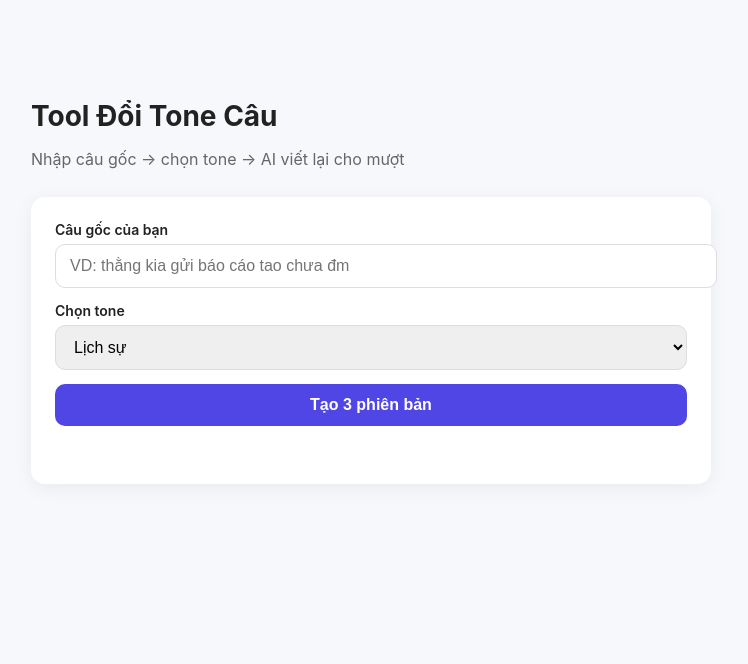
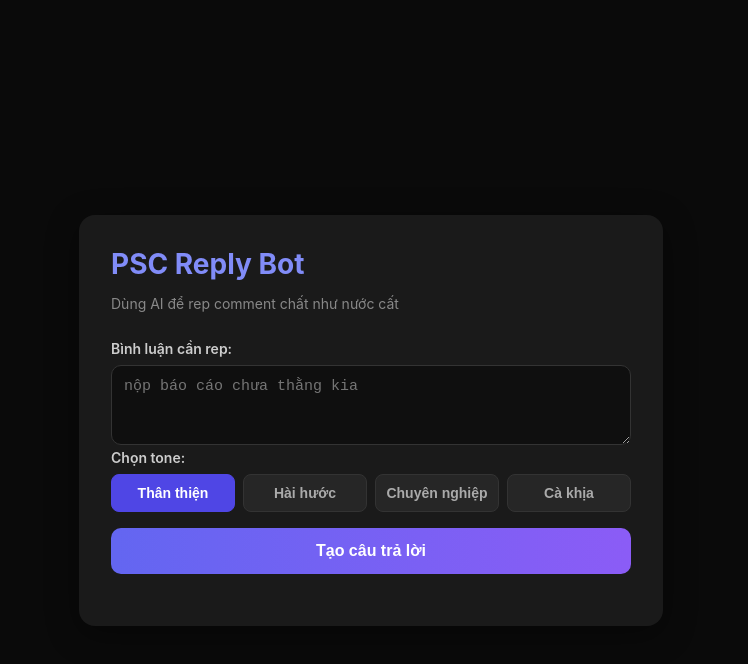
Before and after one commit to pscbenlee/tonefixer, a website: page index.html in a window 1280 px wide. Shown: the whole page, without its empty margins (269-1017 px from the left). Drawn offline with Linux system fonts and the light colour scheme.

Commit message:
Update index.html

```diff
--- a/index.html
+++ b/index.html
@@ -3,52 +3,64 @@
 <head>
 <meta charset="utf-8"/>
 <meta name="viewport" content="width=device-width,initial-scale=1"/>
-<title>ToneFixer - Đổi tone câu chữ</title>
+<title>PSC Reply Bot</title>
 <style>
-body{font-family:-apple-system,BlinkMacSystemFont,"Segoe UI",Roboto;max-width:680px;margin:60px auto;padding:20px;background:#f7f8fc;color:#222}
-h1{font-size:28px;margin-bottom:8px}
-p.sub{color:#666;margin-bottom:28px}
-.card{background:white;border-radius:14px;padding:24px;box-shadow:0 4px 20px rgba(0,0,0,.06)}
-label{font-weight:600;font-size:14px;margin-bottom:6px;display:block}
-input,select,button{width:100%;padding:12px 14px;border:1px solid #ddd;border-radius:10px;font-size:16px;margin-bottom:14px}
-button{background:#4f46e5;color:white;border:0;font-weight:600;cursor:pointer}
-button:hover{background:#4338ca}
+body{background:#0a0a0a;color:#e5e5e5;font-family:-apple-system,BlinkMacSystemFont,"Segoe UI",Roboto;display:flex;justify-content:center;align-items:center;min-height:100vh;margin:0;padding:20px}
+.card{background:#1a1a1a;border-radius:16px;padding:32px;max-width:520px;width:100%;box-shadow:0 8px 32px rgba(0,0,0,.4)}
+h1{color:#818cf8;font-size:28px;margin:0 0 8px}
+.sub{color:#888;margin-bottom:28px;font-size:14px}
+label{font-weight:600;font-size:14px;margin-bottom:8px;display:block;color:#ccc}
+textarea{width:100%;background:#0f0f0f;border:1px solid #333;border-radius:10px;padding:12px;color:#e5e5e5;font-size:15px;resize:vertical;min-height:80px;box-sizing:border-box}
+textarea:focus{outline:0;border-color:#818cf8}
+.tone-wrap{display:grid;grid-template-columns:1fr 1fr 1fr 1fr;gap:8px;margin-bottom:16px}
+.tone-btn{padding:10px;background:#262626;border:1px solid #333;border-radius:8px;color:#aaa;cursor:pointer;font-size:14px;transition:.2s}
+.tone-btn.active{background:#4f46e5;border-color:#4f46e5;color:white}
+.tone-btn:hover:not(.active){border-color:#555}
+button{width:100%;padding:14px;background:linear-gradient(90deg,#6366f1,#8b5cf6);border:0;border-radius:10px;color:white;font-weight:600;font-size:16px;cursor:pointer}
+button:hover{opacity:.9}
 #out{margin-top:20px}
-.item{background:#f3f4f6;border-radius:10px;padding:14px;margin-bottom:10px}
-.item b{color:#4f46e5;font-size:13px}
+.item{background:#262626;border-radius:10px;padding:14px;margin-bottom:10px;border-left:3px solid #818cf8}
 </style>
 </head>
 <body>
-<h1>Tool Đổi Tone Câu</h1>
-<p class="sub">Nhập câu gốc → chọn tone → AI viết lại cho mượt</p>
+<div class="card">
+<h1>PSC Reply Bot</h1>
+<p class="sub">Dùng AI để rep comment chất như nước cất</p>
 
-<div class="card">
-<label>Câu gốc của bạn</label>
-<input id="text" placeholder="VD: thằng kia gửi báo cáo tao chưa đm"/>
+<label>Bình luận cần rep:</label>
+<textarea id="text" placeholder="nộp báo cáo chưa thằng kia"></textarea>
 
-<label>Chọn tone</label>
-<select id="tone">
-<option>Lịch sự</option>
-<option>Thân thiện</option>
-<option>Chuyên nghiệp</option>
-<option>Ngắn gọn</option>
-</select>
+<label>Chọn tone:</label>
+<div class="tone-wrap">
+<button class="tone-btn active" data-tone="Thân thiện">Thân thiện</button>
+<button class="tone-btn" data-tone="Hài hước">Hài hước</button>
+<button class="tone-btn" data-tone="Chuyên nghiệp">Chuyên nghiệp</button>
+<button class="tone-btn" data-tone="Cà khịa">Cà khịa</button>
+</div>
 
-<button onclick="fix()">Tạo 3 phiên bản</button>
+<button onclick="fix()">Tạo câu trả lời</button>
 <div id="out"></div>
 </div>
 
 <script>
+let currentTone='Thân thiện';
+document.querySelectorAll('.tone-btn').forEach(btn=>{
+  btn.onclick=()=>{
+    document.querySelectorAll('.tone-btn').forEach(b=>b.classList.remove('active'));
+    btn.classList.add('active');
+    currentTone=btn.dataset.tone;
+  }
+})
+
 async function fix(){
   const text=document.getElementById('text').value;
-  const tone=document.getElementById('tone').value;
   const out=document.getElementById('out');
   out.innerHTML='Đang viết lại...';
 
-  const r=await fetch('/api/fix',{method:'POST',headers:{'Content-Type':'application/json'},body:JSON.stringify({text,tone})});
+  const r=await fetch('/api/fix',{method:'POST',headers:{'Content-Type':'application/json'},body:JSON.stringify({text,tone:currentTone})});
   const j=await r.json();
 
-  if(j.error){out.innerHTML='<b style="color:red">'+j.error+'</b>';return}
+  if(j.error){out.innerHTML='<b style="color:#ef4444">'+j.error+'</b>';return}
   out.innerHTML=j.versions.map((v,i)=>`<div class="item"><b>Phiên bản ${i+1}</b><br>${v}</div>`).join('');
 }
 </script>
```
